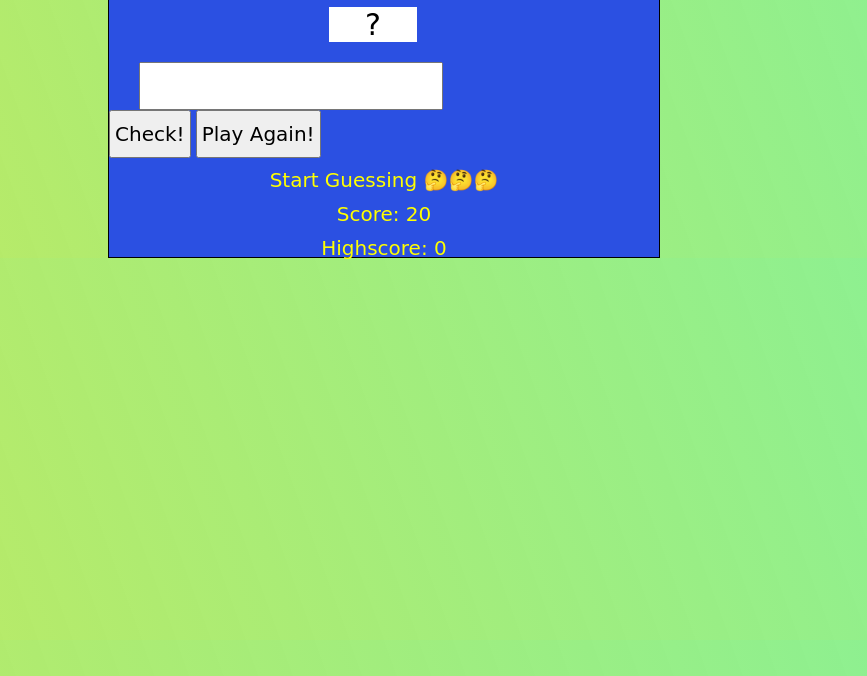
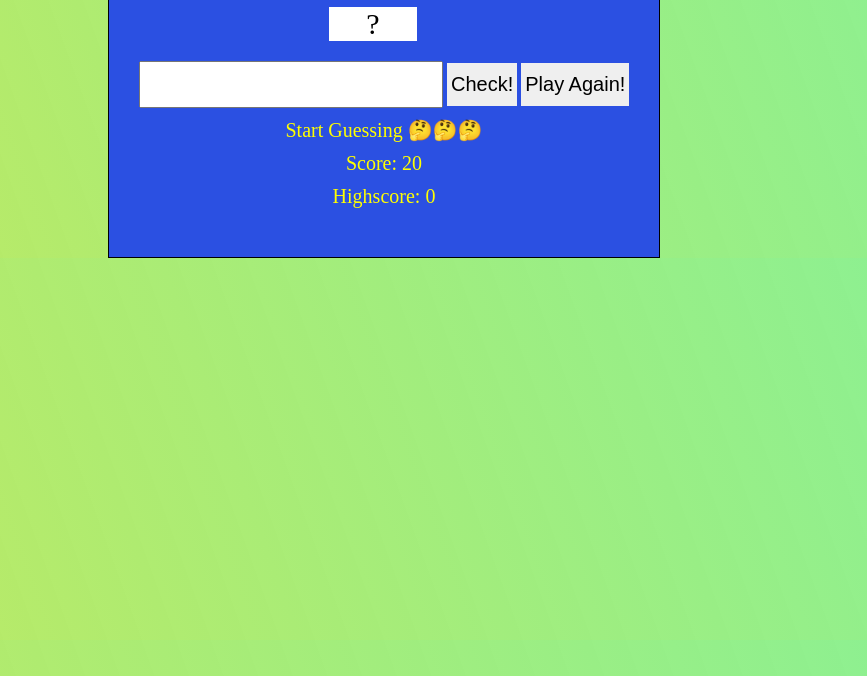
Before and after one commit to MrKamaruzzma/GuessMyNumber, a plain HTML site: page index.html in a window 1280 px wide. Shown: the part 124-800 px from the top of the page, without its empty margins (256-1123 px from the left). Drawn offline with Linux system fonts and the light colour scheme.

Commit message:
Update index.css

```diff
--- a/index.css
+++ b/index.css
@@ -1,14 +1,13 @@
 *{
     margin: 0;
     padding: 0;
-    font-family:cursive;
+
 
 }
 body{
    /* background: rgba(18, 151, 199, 0.596); */
    background: linear-gradient(70deg,#1fa0ff,#12dafb,#a7fdcc);
    background: linear-gradient(70deg,#c0e960,#71ee82d6);
-
 }
 
 #main{
@@ -57,6 +56,8 @@ input{
     width: 300px;
 }
 button{
+    outline:none;
+    border:none;
     padding:10px 4px;
     font-size: 20px;
 }
```
